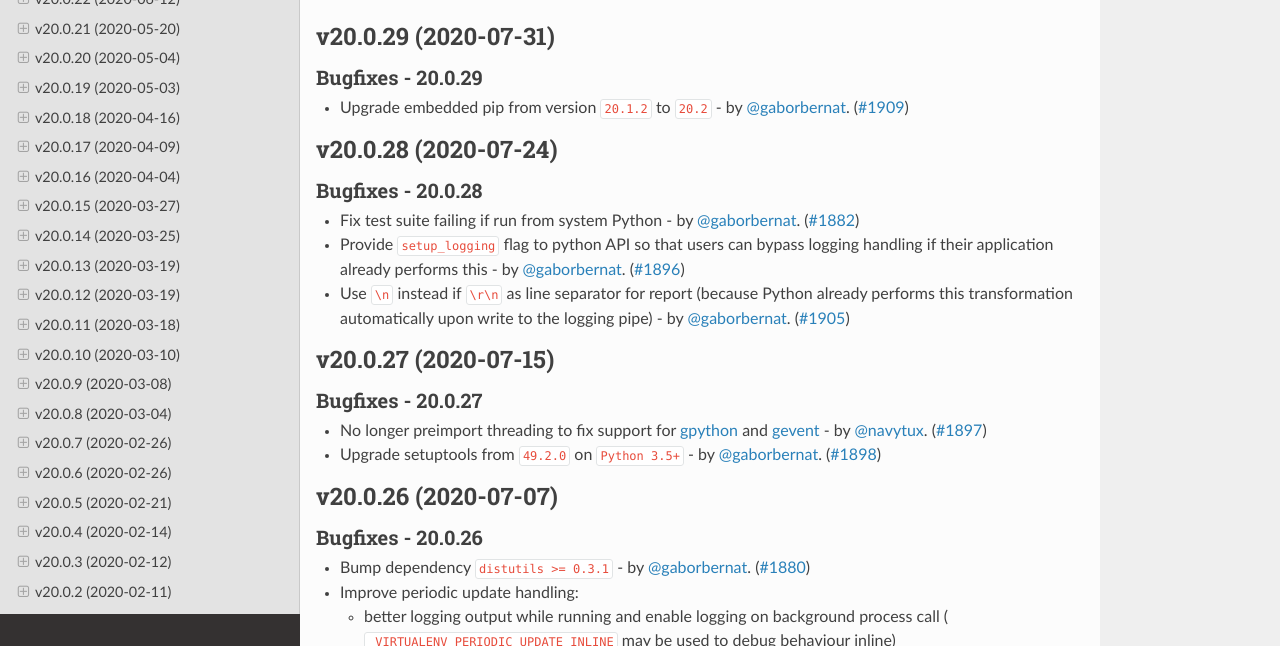
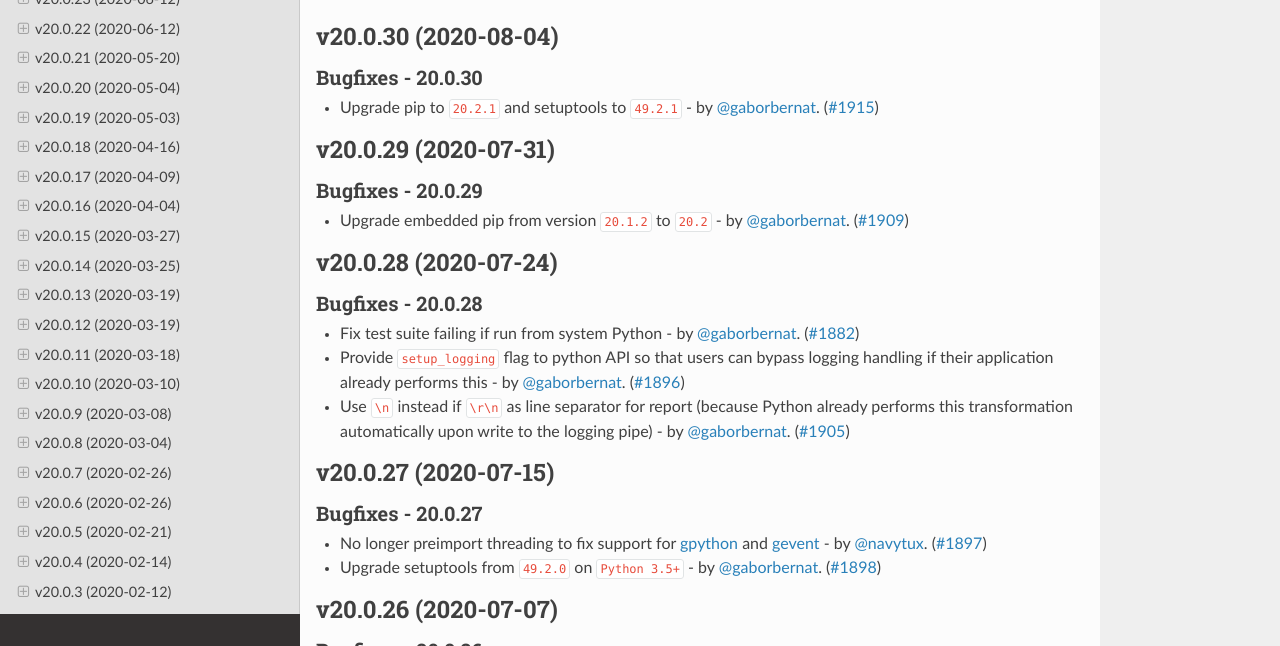
Before and after one commit to pypa/virtualenv, a Sphinx documentation site: the page built from docs/changelog.rst, in a window 1280 px wide and 900 px high, cut to the strip 254-900 px from the top of the window. Built offline with Sphinx 7.4.7 and the Read the Docs theme 2.0.0, drawn with Linux system fonts in a browser that asks for light colours; pages that are not in the unit, such as notebooks, are missing from menus; the version number could not be read and is left out; some of the changed text lies outside the part shown.

Commit message:
release 20.0.30

```diff
--- a/docs/changelog.rst
+++ b/docs/changelog.rst
@@ -4,6 +4,14 @@ Release History
 .. include:: _draft.rst
 
 .. towncrier release notes start
+
+v20.0.30 (2020-08-04)
+---------------------
+
+Bugfixes - 20.0.30
+~~~~~~~~~~~~~~~~~~
+- Upgrade pip to ``20.2.1`` and setuptools to ``49.2.1`` - by :user:`gaborbernat`. (`#1915 <https://github.com/pypa/virtualenv/issues/1915>`_)
+
 
 v20.0.29 (2020-07-31)
 ---------------------
--- a/docs/changelog/1915.bugfix.rst
+++ /dev/null
@@ -1 +0,0 @@
-Upgrade pip to ``20.2.1`` and setuptools to ``49.2.1`` - by :user:`gaborbernat`.
```
